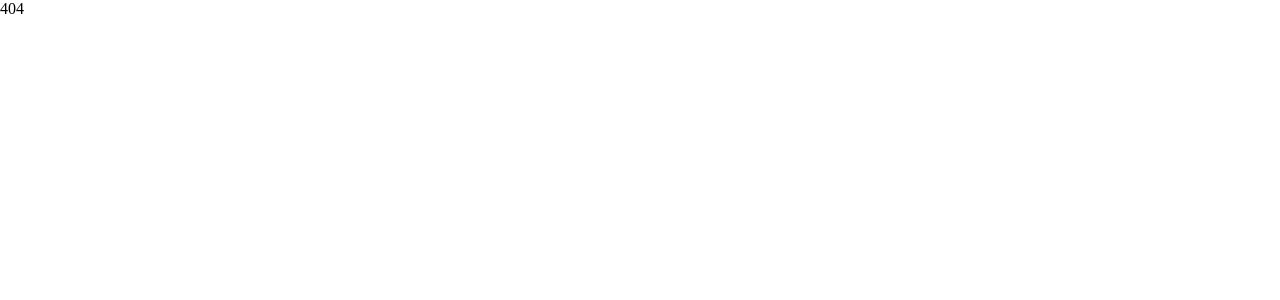
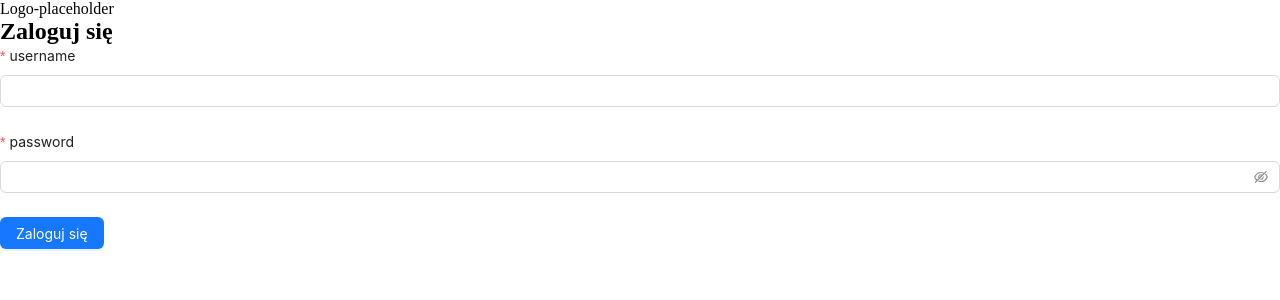
Before and after one commit to Jacob898/Quizzler, a React (Vite) app in the folder Frontend/: page /login in a window 1280 px wide. Shown: the top 300 px of the page. Built offline with nearby package versions, Linux system fonts and the light colour scheme.

Commit message:
Added first version of login page and modified header to lead to it

```diff
--- a/Frontend/src/App.tsx
+++ b/Frontend/src/App.tsx
@@ -5,6 +5,7 @@ import { BrowserRouter, Routes, Route } from "react-router-dom";
 import Home from "./pages/Home/Home";
 import QuizEditor from "./pages/QuizEditor/QuizEditor";
 import NoPage from "./pages/NoPage/NoPage";
+import LoginPage from "./pages/LoginAndRegister/LoginPage.tsx";
 
 function App() {
     return (
@@ -14,6 +15,7 @@ function App() {
                     <Route path="/" element={<Home />} />
                     <Route path="/editor" element={<QuizEditor />} />
                     {/* <Route path="/quiz/:id" element={<Quiz />} /> */}
+                    <Route path="/login"  element={<LoginPage />} />
                     <Route path="*" element={<NoPage />} />
                 </Routes>
             </BrowserRouter>
--- a/Frontend/src/components/PageHeader.tsx
+++ b/Frontend/src/components/PageHeader.tsx
@@ -1,12 +1,14 @@
 import React from "react";
 import { Layout, Menu, Button, Input } from "antd";
 import { SearchOutlined } from "@ant-design/icons";
+import {Link} from "react-router-dom";
 
 const { Header } = Layout;
 
 const PageHeader = () => {
     return (
-        <Header
+        <>
+            <Header
             style={{
                 display: "flex",
                 justifyContent: "space-between",
@@ -18,19 +20,23 @@ const PageHeader = () => {
             <Menu
                 mode="horizontal"
                 defaultSelectedKeys={["1"]}
-                style={{ flex: 1, backgroundColor: "#fadb14" }}
+                style={{flex: 1, backgroundColor: "#fadb14"}}
             >
                 <Menu.Item key="1">Kategorie</Menu.Item>
                 <Menu.Item key="2">Dodaj Quiz</Menu.Item>
             </Menu>
             <Input
                 placeholder="Szukaj quizu"
-                prefix={<SearchOutlined />}
-                style={{ width: 200, marginRight: "10px" }}
-            />
-            <Button type="text">LOG IN</Button>
+                prefix={<SearchOutlined/>}
+                style={{width: 200, marginRight: "10px"}}/>
+            <Button type="text">
+                <Link to ='/login'>
+                    LOG IN
+                </Link>
+            </Button>
             <Button type="primary">SIGN UP</Button>
         </Header>
+    </>
     );
 };
 
--- /dev/null
+++ b/Frontend/src/pages/LoginAndRegister/LoginPage.tsx
@@ -0,0 +1,41 @@
+import {Button, Form, Input} from "antd";
+
+const LoginPage = () => {
+    return (
+    <div className="login-container">
+        <div className="logo-section">
+            <div className="logo">Logo-placeholder</div>
+        </div>
+
+        <div className="login-container">
+            <h2>Zaloguj się</h2>
+            <Form
+                name="login-form"
+                layout="vertical"
+            >
+                <Form.Item label="username"
+                           name="username"
+                           rules={[{required: true, message:"Nazwa użytkownika jest wymagana"}]}
+                >
+                    <Input />
+                </Form.Item>
+
+                <Form.Item label="password"
+                    name="password"
+                    rules={[{required: true, message:"Hasło jest wymagane"}]}
+                >
+                    <Input.Password />
+                </Form.Item>
+
+                <Form.Item>
+                    <Button type="primary" htmlType="submit" >
+                        Zaloguj się
+                    </Button>
+                </Form.Item>
+            </Form>
+        </div>
+    </div>
+    )
+}
+
+export default LoginPage;
```
